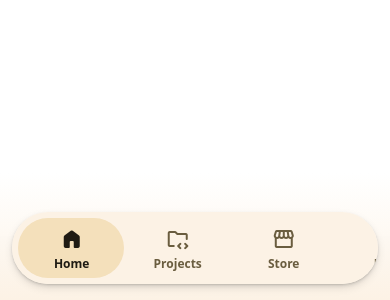
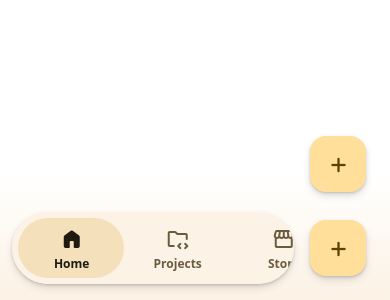
Before and after one commit to YamatoZhen/yamatozhen-vite-v0.1a, a React (Vite) app: page /projects in a window 390 px wide. Shown: the part 544-844 px from the top of the page. Built offline with nearby package versions, Linux system fonts and the light colour scheme; a web font is replaced by a local one.

Commit message:
Moodified the FAB button  for more flexibility

```diff
--- a/src/App.css
+++ b/src/App.css
@@ -85,6 +85,8 @@ section+.carousel-clip {
 }
 
 .preloader {
+  top: 0%;
+  height: 120%;
   opacity: 1;
   background: var(--md-sys-color-surface-container-lowest);
   transition: opacity 0.2s;
@@ -97,7 +99,7 @@ section+.carousel-clip {
 }
 
 .preloader .bg-container {
-  top: 43%;
+  top: 34%;
 }
 
 .preloader.fade-out {
--- a/src/components/FAB/FAB.css
+++ b/src/components/FAB/FAB.css
@@ -5,7 +5,7 @@
     margin: 16px 16px 16px 16px;
     position:relative;
     padding: 0;
-    z-index: 9999;
+    z-index: 1;
     overflow: hidden;
 
     background-color: var(--md-sys-color-primary-container);
@@ -37,11 +37,17 @@
         'wght' 500;
     transition: all 0.2s ease, font-variation-settings 0.2s ease;
 }
-.FAB > .ripple-container > .ripple{
-    background-color: var(--md-sys-color-primary);
-}
+
 .FAB.sticky{
     position: fixed;
     bottom: 26px;
     right: 26px;
+    z-index: 9999;
 }
+
+@media (max-width: 812px) {
+    .FAB.sticky{
+        bottom: 92px;
+        right: 8px;
+    }
+}
--- a/src/components/FAB/FAB.tsx
+++ b/src/components/FAB/FAB.tsx
@@ -1,21 +1,185 @@
-import { motion } from 'framer-motion';
+import { AnimatePresence, motion } from 'framer-motion';
 import { Icon } from '../navigation_rail/NavigationRail';
 import Ripple from '../ripple/Ripple';
-import './FAB.css'
+import './FAB.css';
+import { useEffect, useRef, useState } from 'react';
+import { useMediaQuery } from '../useMediaQuery';
 
-export default function FAB({id,iconName,className, onClick}:{id: string; iconName:string; className: string; onClick?: ()=> void;}){
-     return(
+export default function FAB({
+    id,
+    iconName,
+    className,
+    onClick,
+    children
+}: {
+    id: string;
+    iconName: string;
+    className: string;
+    onClick?: () => void;
+    children?: React.ReactNode;
+}) {
+    const isMobile = useMediaQuery('(max-width: 811px)');
+    const buttonRef = useRef<HTMLButtonElement>(null);
+    const popoverRef = useRef<HTMLDivElement>(null);
+    const [popoverStyle, setPopoverStyle] = useState<React.CSSProperties>({});
+    const [isOpen, setIsOpen] = useState(false);
+
+    const handleClick = () => {
+        if (onClick) onClick();
+        setIsOpen((prev) => !prev);
+    };
+
+    // Outside click, Escape key, and scroll-to-close
+    useEffect(() => {
+        const handleOutsideClick = (e: MouseEvent) => {
+            const button = buttonRef.current;
+            const popover = popoverRef.current;
+            if (
+                isOpen &&
+                button &&
+                popover &&
+                !button.contains(e.target as Node) &&
+                !popover.contains(e.target as Node)
+            ) {
+                setIsOpen(false);
+            }
+        };
+
+        const handleKeyDown = (e: KeyboardEvent) => {
+            if (e.key === 'Escape') {
+                setIsOpen(false);
+            }
+        };
+
+        const handleScroll = () => {
+            setIsOpen(false);
+        };
+
+        document.addEventListener('mousedown', handleOutsideClick);
+        document.addEventListener('keydown', handleKeyDown);
+        window.addEventListener('scroll', handleScroll, { passive: true });
+
+        return () => {
+            document.removeEventListener('mousedown', handleOutsideClick);
+            document.removeEventListener('keydown', handleKeyDown);
+            window.removeEventListener('scroll', handleScroll);
+        };
+    }, [isOpen]);
+
+    useEffect(() => {
+        if (!isOpen || !buttonRef.current) return;
+
+        const btnRect = buttonRef.current.getBoundingClientRect();
+        const viewportWidth = window.innerWidth;
+        const viewportHeight = window.innerHeight;
+
+        let paddingTop = 6;
+        let paddingBottom = 4;
+        let paddingLeft = -8;
+        let paddingRight = 10;
+
+        const popoverWidthDefault = 200;
+        const popoverHeightDefault = 150;
+
+        let popoverWidth: number | string = popoverWidthDefault;
+        let popoverHeight: number | string = popoverHeightDefault;
+
+        let popoverWidthNum = popoverWidthDefault;
+        let popoverHeightNum = popoverHeightDefault;
+
+        if (isMobile) {
+            popoverWidth = '92%';
+            popoverHeight = 'auto';
+            popoverWidthNum = viewportWidth;
+            popoverHeightNum = 300;
+        }
+
+        let top = 0;
+        let left = 0;
+        let transformOrigin = 'top left';
+
+        if (btnRect.top > viewportHeight / 2) {
+            top = btnRect.top - popoverHeightNum - paddingTop;
+            transformOrigin = 'bottom';
+            paddingLeft = 0;
+            paddingTop = -18;
+        } else {
+            top = btnRect.bottom + paddingBottom;
+            transformOrigin = 'top';
+        }
+
+        if (btnRect.left < viewportWidth / 2) {
+            left = btnRect.right + paddingRight;
+            transformOrigin += ' left';
+        } else {
+            left = btnRect.left - popoverWidthNum - paddingLeft;
+            transformOrigin += ' right';
+        }
+
+        left = Math.min(Math.max(left, paddingLeft), viewportWidth - popoverWidthNum - paddingRight);
+        top = Math.min(Math.max(top, paddingTop), viewportHeight - popoverHeightNum - paddingBottom);
+
+        setPopoverStyle({
+            position: 'fixed',
+            top,
+            left: isMobile && transformOrigin.startsWith('bottom') ? '4%' : left,
+            width: popoverWidth,
+            height: popoverHeight,
+            transformOrigin,
+            zIndex: 10000,
+            backgroundColor: 'var(--md-sys-color-surface-container-low)',
+            boxShadow: '0 4px 12px rgba(0,0,0,0.15)',
+            borderRadius: '26px',
+            padding: '1rem',
+            ...(isMobile ? { bottom: 92 } : {}),
+        });
+    }, [isOpen]);
+
+    return (
         <>
-        <motion.div
-            whileHover={{ scale: 1.05 }}
-            whileTap={{ scale: 0.95 }}
-            style={{ padding: "0", margin: "0"}}
-        >
-            <button onClick={onClick} className={`FAB ${className}`}>
-               <Icon id={id} iconName={iconName} label=''/>
-                <Ripple/>
-            </button>
-        </motion.div>
+            <motion.button
+                ref={buttonRef}
+                onClick={handleClick}
+                animate={{ rotate: isOpen && children ? -45 : 0 }}
+                whileHover={{ scale: 1.05 }}
+                whileTap={{ scale: 0.95 }}
+                transition={{ duration: 0.4, ease: [0.55, 0.75, 0.15, 1.87] }}
+                className={`FAB ${className} ${isOpen && children ? 'trigger' : ''}`}
+                style={{
+                    willChange: 'transform',
+                    transform: 'translateZ(0)',
+                    backfaceVisibility: 'hidden',
+                    zIndex: 9999,
+                    position: 'fixed',
+                    ...(isOpen && children ? {
+                        borderRadius: 28,
+                        backgroundColor: 'var(--md-sys-color-primary)',
+                        color: 'var(--md-sys-color-on-primary)'
+                    } : {})
+                }}
+            >
+                <Icon id={id} iconName={iconName} label="" />
+                <Ripple />
+            </motion.button>
+
+            {children && (
+                <AnimatePresence>
+                    {isOpen && (
+                        <motion.div
+                            key="fab-popover"
+                            ref={popoverRef}
+                            style={popoverStyle}
+                            className="fab-popover"
+                            initial={{ opacity: 0, scale: 0.95 }}
+                            animate={{ opacity: 1, scale: 1 }}
+                            exit={{ opacity: 0, scale: 0.95 }}
+                            transition={{ type: 'spring', stiffness: 300, damping: 20 }}
+                        >
+                            {children}
+                        </motion.div>
+                    )}
+                </AnimatePresence>
+            )}
         </>
-     );
+    );
 }
--- a/src/components/navigation_rail/NavigationRail.css
+++ b/src/components/navigation_rail/NavigationRail.css
@@ -369,7 +369,7 @@
     position: relative;
     display: flex;
     height: 100%;
-    width: calc(100%);
+    width: calc(100% - 84px);
     padding: 8px 6px;
     flex-direction: row;
     border-radius: 56px;
@@ -398,3 +398,7 @@
     background: -moz-linear-gradient(0deg, var(--md-sys-color-surface-container-low) 50%, transparent 100%);
     background: linear-gradient(0deg, var(--md-sys-color-surface-container-low) 50%, transparent 100%);
 }
+
+.navFAB.sticky{
+    bottom: 8px !important;
+}
--- a/src/components/navigation_rail/NavigationRail.tsx
+++ b/src/components/navigation_rail/NavigationRail.tsx
@@ -35,7 +35,7 @@ function RailTab({ label, id, iconName, onClick, className }: RailTabProps) {
 }
 export { RailTab };
 
-export default function NavgationRail({ children }:{children?: React.ReactNode;}) {
+export default function NavgationRail({ children }: { children?: React.ReactNode; }) {
     const [open, setOpen] = useState<number | null>(null);
     const [selected, setSelected] = useState(0);
     const navigate = useNavigate();
@@ -61,6 +61,9 @@ export default function NavgationRail({ children }:{children?: React.ReactNode;}
         <>
             {isMobile ? (<>
                 <div className="gradient"></div>
+                <FAB id={"test"} iconName={"add"} className={"sticky elevated navFAB"}>
+                    <div>hello</div>
+                </FAB>
                 <div className="bottombar">
                     <div className="bottombar-content elevated">
                         {Array.isArray(children) ? children.map((child, index) => {
--- a/src/links/ProjectsPage.tsx
+++ b/src/links/ProjectsPage.tsx
@@ -1,7 +1,9 @@
+import FAB from "../components/FAB/FAB";
 
 function ProjectsPage(){
   return (
     <>
+    <FAB id={"test"} iconName={"add"} className={"sticky elevated"}/>
     </>
   );
 };
```
Lines whose indentation alone changed are shown as unchanged.
